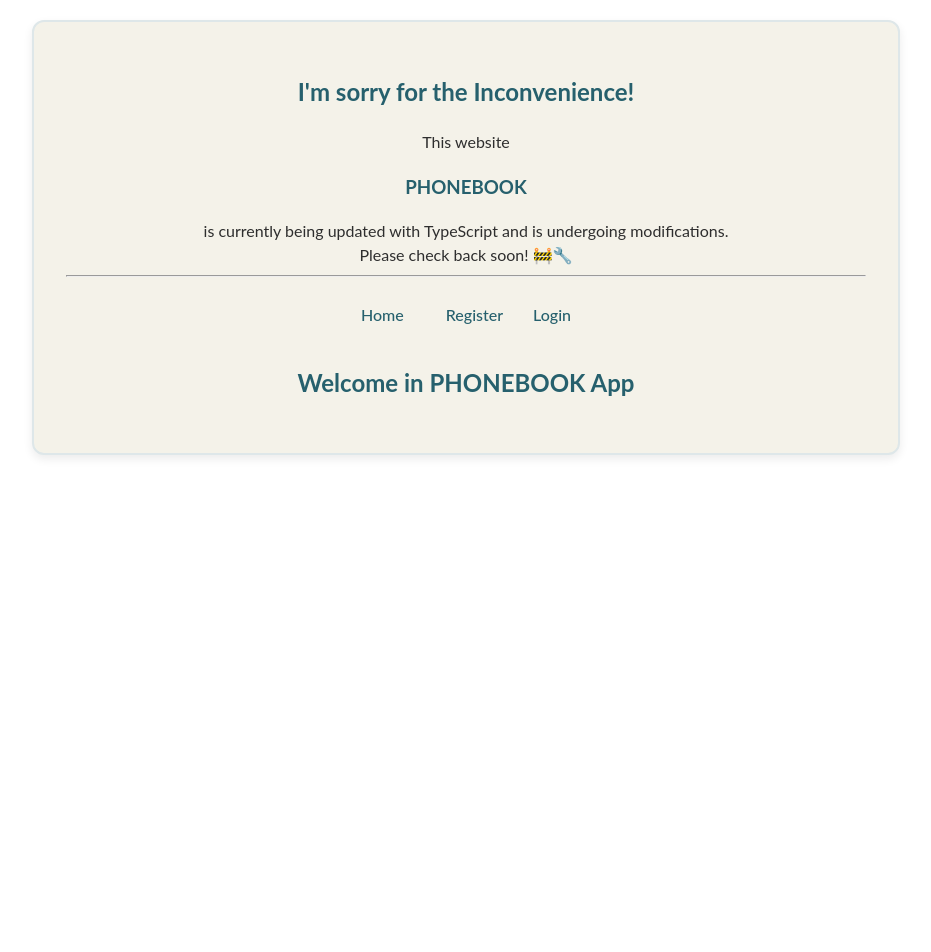
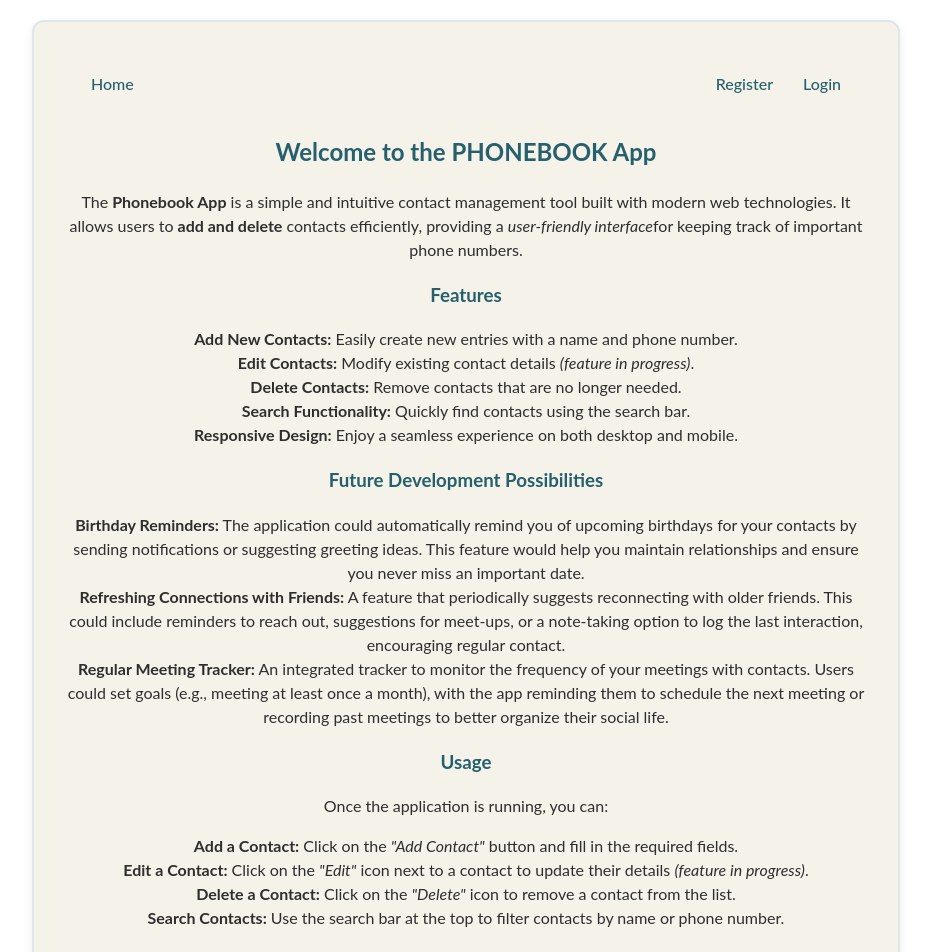
Before and after one commit to anitabaron/phonebook, a React (Vite) app: page / in a window 1280 px wide. Shown: the top 952 px of the page, without its empty margins (174-1105 px from the left). Before the commit the page ends 820 px from the top, so only its background shows below. Built offline with nearby package versions, Linux system fonts and the light colour scheme.

Commit message:
fix filter contacts by name and number, general updates

```diff
--- a/src/App.tsx
+++ b/src/App.tsx
@@ -66,13 +66,13 @@
     <p>refreshing...</p>
   ) : (
     <>
-      <div className="info">
+      {/* <div className="info">
         <h2>I'm sorry for the Inconvenience!</h2> This website
         <h3>PHONEBOOK</h3> is currently being updated with TypeScript and is
         undergoing modifications. <br />
         Please check back soon! 🚧🔧
         <hr></hr>
-      </div>
+      </div> */}
       <Layout>
         <Routes>
           <Route path="/" element={<HomePage />} />
--- a/src/components/ContactForm.tsx
+++ b/src/components/ContactForm.tsx
@@ -13,12 +13,12 @@
     .max(50, "Name is too long")
     .required("Required"),
   number: Yup.string()
-    .matches(/^\d{10}$/, "Number must be exactly 10 digits")
+    .matches(/^\d{10}$/, "Number must be exactly 10 digits, only numbers")
     .required("Required"),
 });
 
 const formatNumber = (number: string) => {
-  return `${number.slice(0, 3)}-${number.slice(3, 6)}-${number.slice(6)}`;
+  return `${number.slice(0, 3)} ${number.slice(3, 6)} ${number.slice(6)}`;
 };
 
 const ContactForm = () => {
--- a/src/components/ContactList.tsx
+++ b/src/components/ContactList.tsx
@@ -5,22 +5,23 @@
 import { ContactType } from "src/types/types";
 
 const ContactList = () => {
-  const contacts = useSelector(selectContacts);
-  const filters = useSelector(selectFilter);
+  const contacts = useSelector(selectContacts) as ContactType[];
+  const { name, number } = useSelector(selectFilter);
 
-  const filteredContacts = contacts.filter((contact: ContactType) => {
-    const nameMatches = contact.name
-      .toLowerCase()
-      .includes(filters.name.toLowerCase());
-    const numberMatches = contact.number.includes(filters.number);
+  const filteredContacts = contacts.filter((contact) => {
+    const nameMatches = name
+      ? contact.name.toLowerCase().includes(name.toLowerCase())
+      : true; // Jeśli `name` jest pusty, zawsze zwraca `true`
 
-    return nameMatches || numberMatches;
+    const numberMatches = number ? contact.number.includes(number) : true; // Jeśli `number` jest pusty, zawsze zwraca `true`
+
+    return nameMatches && numberMatches; // Kontakty przechodzą, jeśli przynajmniej jeden filtr pasuje
   });
 
   return (
     <>
       <h2>Contact List:</h2>
-      {filteredContacts.length !== 0 ? (
+      {filteredContacts.length > 0 ? (
         <div className="contact-list">
           {filteredContacts.map((contact) => (
             <Contact
--- a/src/components/SearchBox.tsx
+++ b/src/components/SearchBox.tsx
@@ -18,7 +18,7 @@
   };
 
   const formatNumber = (number: string) => {
-    return `${number.slice(0, 3)}-${number.slice(3, 6)}-${number.slice(6)}`;
+    return `${number.slice(0, 3)} ${number.slice(3, 6)} ${number.slice(6)}`;
   };
 
   const handleFilterNumberChange = (
--- a/src/components/UserNav.tsx
+++ b/src/components/UserNav.tsx
@@ -11,7 +11,7 @@
   };
   return (
     <>
-      <div>
+      <div className="navi-welcome">
         Welcome <b>{userName.name}</b>
       </div>
       <button onClick={handleLogout}>Logout</button>
--- a/src/pages/Home.tsx
+++ b/src/pages/Home.tsx
@@ -4,7 +4,85 @@
   return (
     <>
       <DocumentTitle>Home</DocumentTitle>
-      <h2>Welcome in PHONEBOOK App</h2>
+      <h2>Welcome to the PHONEBOOK App</h2>
+      <p>
+        The <strong>Phonebook App</strong> is a simple and intuitive contact
+        management tool built with modern web technologies. It allows users to{" "}
+        <strong>add and delete</strong> contacts efficiently, providing a{" "}
+        <em>user-friendly interface</em>
+        for keeping track of important phone numbers.
+      </p>
+
+      <h3>Features</h3>
+      <ul>
+        <li>
+          <strong>Add New Contacts:</strong> Easily create new entries with a
+          name and phone number.
+        </li>
+        <li>
+          <strong>Edit Contacts:</strong> Modify existing contact details{" "}
+          <em>(feature in progress)</em>.
+        </li>
+        <li>
+          <strong>Delete Contacts:</strong> Remove contacts that are no longer
+          needed.
+        </li>
+        <li>
+          <strong>Search Functionality:</strong> Quickly find contacts using the
+          search bar.
+        </li>
+        <li>
+          <strong>Responsive Design:</strong> Enjoy a seamless experience on
+          both desktop and mobile.
+        </li>
+      </ul>
+
+      <h3>Future Development Possibilities</h3>
+      <ul>
+        <li>
+          <strong>Birthday Reminders:</strong> The application could
+          automatically remind you of upcoming birthdays for your contacts by
+          sending notifications or suggesting greeting ideas. This feature would
+          help you maintain relationships and ensure you never miss an important
+          date.
+        </li>
+        <li>
+          <strong>Refreshing Connections with Friends:</strong> A feature that
+          periodically suggests reconnecting with older friends. This could
+          include reminders to reach out, suggestions for meet-ups, or a
+          note-taking option to log the last interaction, encouraging regular
+          contact.
+        </li>
+        <li>
+          <strong>Regular Meeting Tracker:</strong> An integrated tracker to
+          monitor the frequency of your meetings with contacts. Users could set
+          goals (e.g., meeting at least once a month), with the app reminding
+          them to schedule the next meeting or recording past meetings to better
+          organize their social life.
+        </li>
+      </ul>
+
+      <h3>Usage</h3>
+      <p>Once the application is running, you can:</p>
+      <ul>
+        <li>
+          <strong>Add a Contact:</strong> Click on the <em>"Add Contact"</em>{" "}
+          button and fill in the required fields.
+        </li>
+        <li>
+          <strong>Edit a Contact:</strong> Click on the <em>"Edit"</em> icon
+          next to a contact to update their details{" "}
+          <em>(feature in progress)</em>.
+        </li>
+        <li>
+          <strong>Delete a Contact:</strong> Click on the <em>"Delete"</em> icon
+          to remove a contact from the list.
+        </li>
+        <li>
+          <strong>Search Contacts:</strong> Use the search bar at the top to
+          filter contacts by name or phone number.
+        </li>
+      </ul>
     </>
   );
 }
--- a/src/styles.css
+++ b/src/styles.css
@@ -1,4 +1,4 @@
-/* Root Variables */
+/* Root */
 :root {
   line-height: 1.5;
   font-weight: 400;
@@ -7,6 +7,12 @@
   text-rendering: optimizeLegibility;
   -webkit-font-smoothing: antialiased;
   -moz-osx-font-smoothing: grayscale;
+}
+
+ul {
+  list-style: none;
+  padding: 0;
+  margin: 0;
 }
 
 /* General Styles */
@@ -45,7 +51,7 @@
 /* Navigation */
 .navi {
   display: flex;
-  justify-content: center;
+  justify-content: space-between;
   align-items: center;
   padding: 10px;
   gap: 12px;
@@ -60,6 +66,22 @@
 .navi a:hover {
   background: rgba(38, 96, 109, 0.1);
   transform: translateY(-2px);
+}
+
+.navi button {
+  background-color: transparent;
+  color: black;
+  border: none;
+  padding: 10px;
+  margin: 0;
+}
+
+.navi button:hover {
+  background-color: rgba(38, 96, 109, 0.1);
+  color: #f79950;
+  border: none;
+  padding: 10px;
+  margin: 0;
 }
 
 /* Forms */
@@ -141,7 +163,7 @@
 }
 
 button {
-  background-color: #1a1a1a;
+  background-color: #363636;
   color: #ffffff;
 }
 
@@ -266,7 +288,6 @@
 .contact-list {
   display: flex;
   flex-wrap: wrap;
-  justify-content: space-between;
   gap: 10px;
 }
 
@@ -355,22 +376,6 @@
   color: #26606d;
 }
 
-/* Links */
-a,
-.auth-link {
-  font-weight: 500;
-  color: #26606d;
-  text-decoration: none;
-  transition: color 0.2s ease, text-decoration 0.2s ease, transform 0.2s;
-}
-
-a:hover,
-.auth-link:hover {
-  color: #f79950;
-  text-decoration: underline;
-  transform: translateY(-1px);
-}
-
 /* Other */
 .card {
   padding: 2em;
@@ -384,6 +389,7 @@
 
 .error {
   color: red;
+  font-size: 14px;
 }
 
 /* Responsive Design */
@@ -409,7 +415,12 @@
     justify-content: center;
   }
 
-  .contact-card {
-    width: 100%;
+  .navi {
+    gap: 5px;
   }
 }
+@media screen and (max-width: 500px) {
+  .navi-welcome {
+    display: none;
+  }
+}
```
